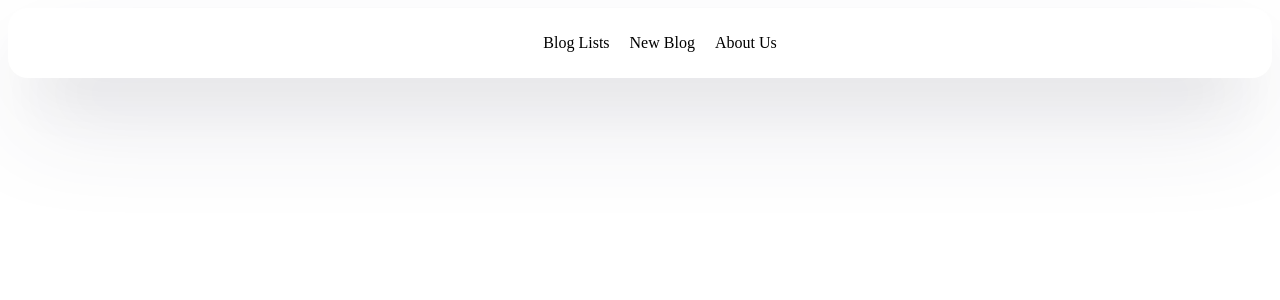
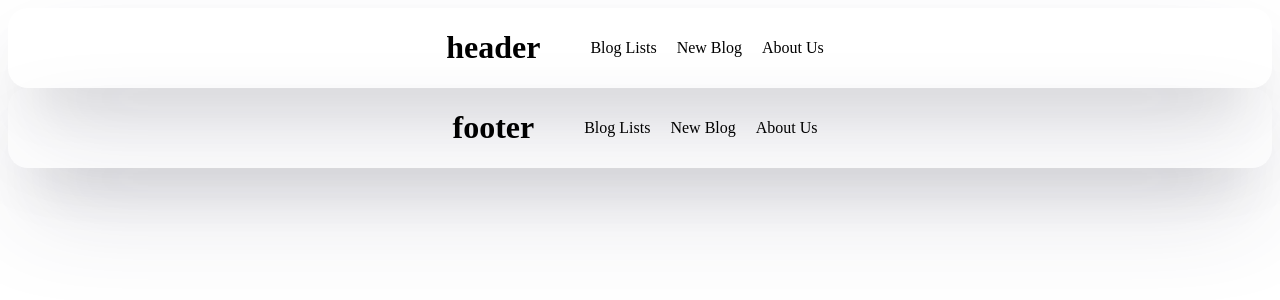
Before and after one commit to MohammadVaseti/React-Projects, a React (Vite) app in the folder 02-Website/website/: page / in a window 1280 px wide. Shown: the top 300 px of the page. Built offline with nearby package versions, Linux system fonts and the light colour scheme.

Commit message:
repo updated

```diff
--- a/02-Website/website/src/App.jsx
+++ b/02-Website/website/src/App.jsx
@@ -1,6 +1,11 @@
 import Navbar from "./Components/Navbar/navbar";
 function App() {
-  return <Navbar />;
+  return (
+    <div>
+      <Navbar title="header" />
+      <Navbar title="footer" />
+    </div>
+  );
 }
 
 export default App;
--- a/02-Website/website/src/Components/Navbar/navbar.jsx
+++ b/02-Website/website/src/Components/Navbar/navbar.jsx
@@ -1,8 +1,9 @@
 import styled from "./navbar.module.css";
 
-function Navbar() {
+function Navbar(props) {
   return (
     <div className={styled.headerContainer}>
+      <h1>{props.title}</h1>
       <ul>
         <li>Blog Lists</li>
         <li>New Blog</li>
```
